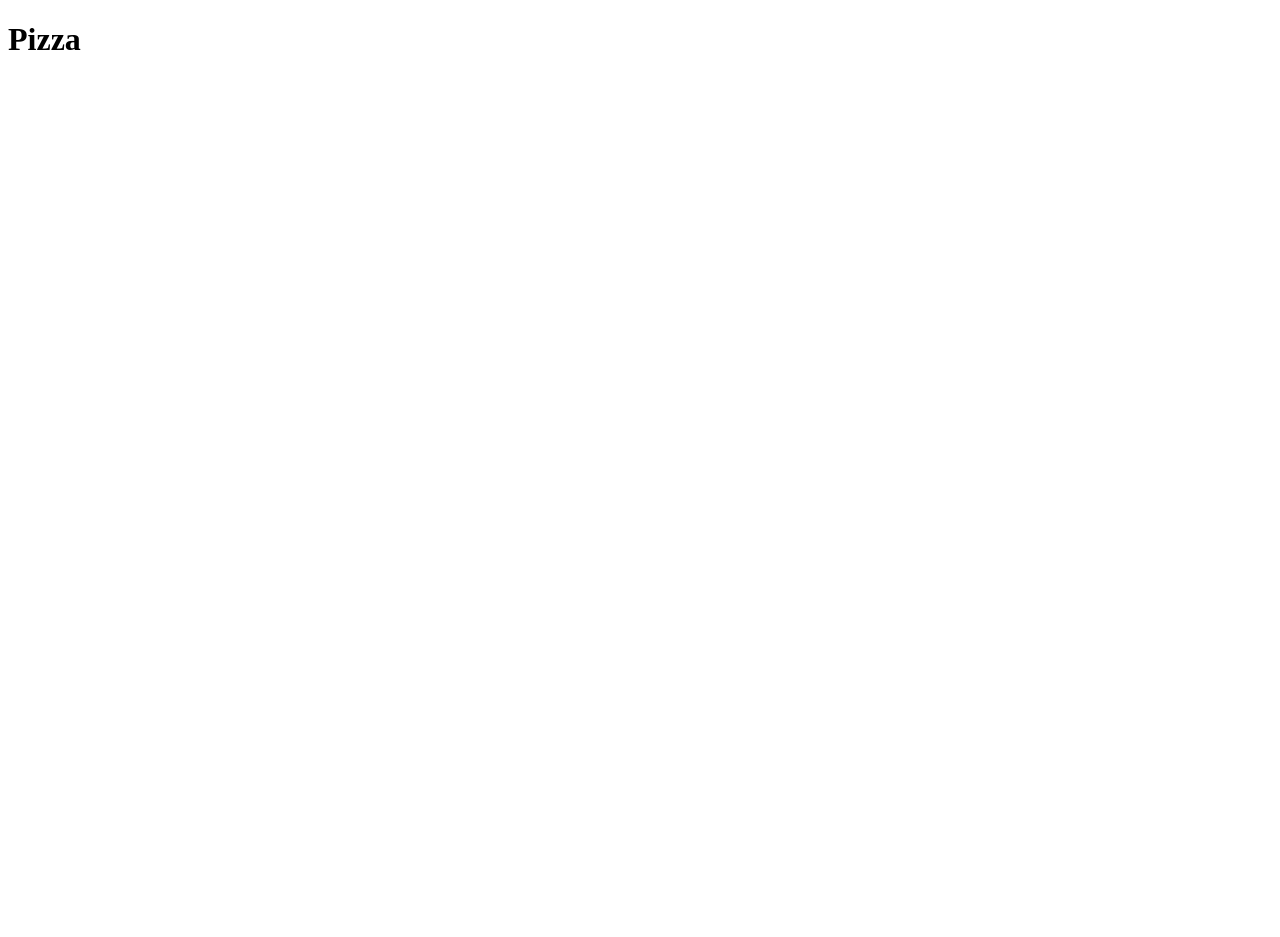
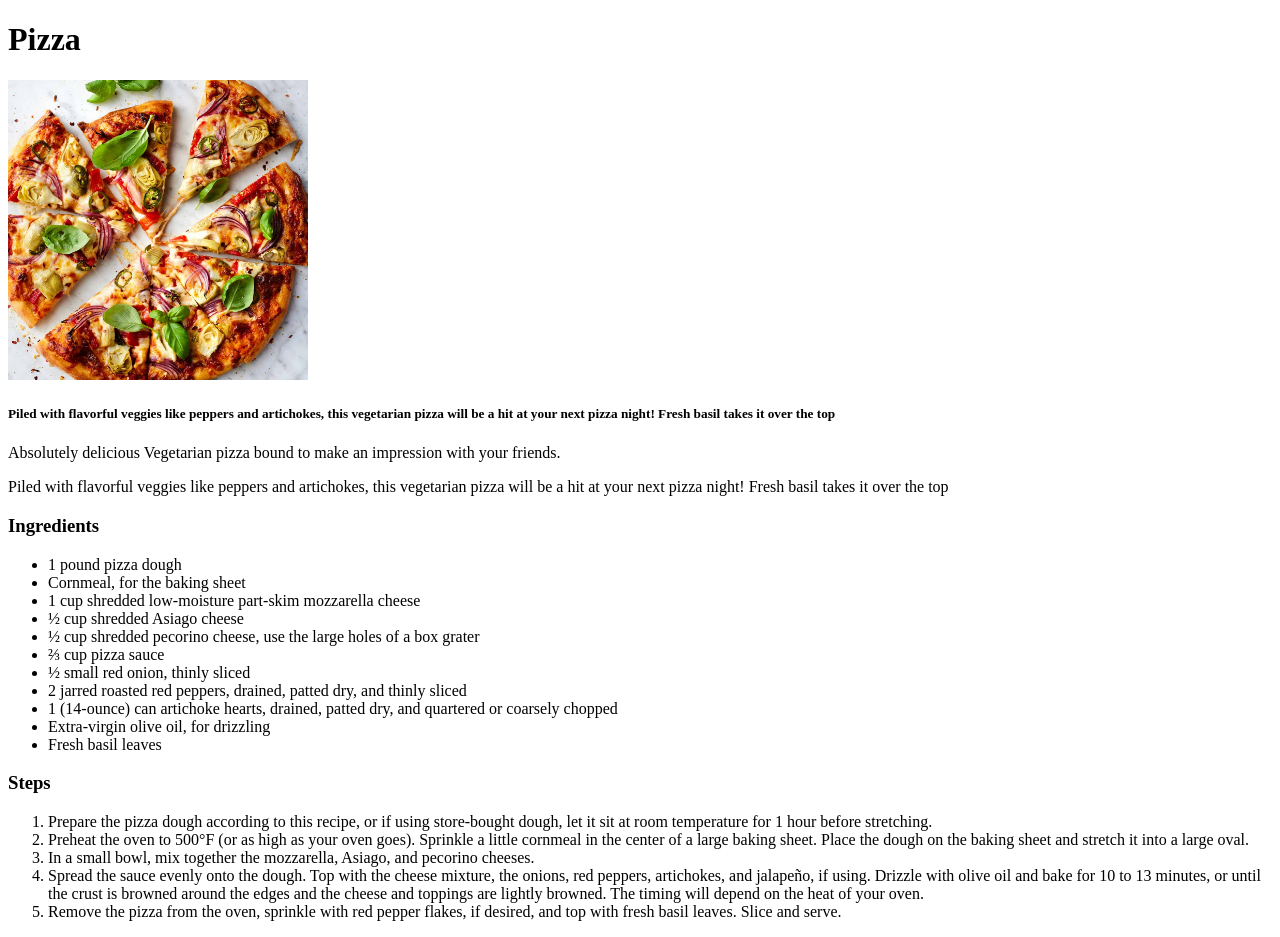
Before and after one commit to BrendonVince/odin-recipes, a plain HTML site: page recipes/pizza.html in a window 1280 px wide. Before the commit the page ends 800 px from the top, so only its background shows below. Drawn offline with Linux system fonts and the light colour scheme.

Commit message:
adding pizza image, completed pizza.html recipes and added 2 other recipe html files

```diff
--- a/recipes/pizza.html
+++ b/recipes/pizza.html
@@ -7,5 +7,32 @@
 </head>
 <body>
     <h1>Pizza</h1>
+    <img
+        src="../img/pizza.jpeg" alt="Delicious vegetarian Pizza"  width="300" height="300"/>
+    <h5>Piled with flavorful veggies like peppers and artichokes, this vegetarian pizza will be a hit at your next pizza night! Fresh basil takes it over the top</h5>
+    <p>Absolutely delicious Vegetarian pizza bound to make an impression with your friends.</p>
+    <p>Piled with flavorful veggies like peppers and artichokes, this vegetarian pizza will be a hit at your next pizza night! Fresh basil takes it over the top</p>
+    <h3>Ingredients</h3>
+    <ul>
+        <li>1 pound pizza dough</li>
+        <li>Cornmeal, for the baking sheet</li>
+        <li>1 cup shredded low-moisture part-skim mozzarella cheese</li>
+        <li>½ cup shredded Asiago cheese</li>
+        <li>½ cup shredded pecorino cheese, use the large holes of a box grater</li>
+        <li>⅔ cup pizza sauce</li>
+        <li>½ small red onion, thinly sliced</li>
+        <li>2 jarred roasted red peppers, drained, patted dry, and thinly sliced</li>
+        <li>1 (14-ounce) can artichoke hearts, drained, patted dry, and quartered or coarsely chopped</li>
+        <li>Extra-virgin olive oil, for drizzling</li>
+        <li>Fresh basil leaves</li>
+    </ul>
+        <h3>Steps</h3>
+        <ol>
+            <li>Prepare the pizza dough according to this recipe, or if using store-bought dough, let it sit at room temperature for 1 hour before stretching.</li>
+            <li>Preheat the oven to 500°F (or as high as your oven goes). Sprinkle a little cornmeal in the center of a large baking sheet. Place the dough on the baking sheet and stretch it into a large oval.</li>
+            <li>In a small bowl, mix together the mozzarella, Asiago, and pecorino cheeses.</li>
+            <li>Spread the sauce evenly onto the dough. Top with the cheese mixture, the onions, red peppers, artichokes, and jalapeño, if using. Drizzle with olive oil and bake for 10 to 13 minutes, or until the crust is browned around the edges and the cheese and toppings are lightly browned. The timing will depend on the heat of your oven.</li>
+            <li>Remove the pizza from the oven, sprinkle with red pepper flakes, if desired, and top with fresh basil leaves. Slice and serve.</li>
+        </ol>
 </body>
 </html>
```
Also changed, not shown: img/pizza.jpeg (added), recipes/belgianfries.html (added), recipes/hotpot.html (added).
